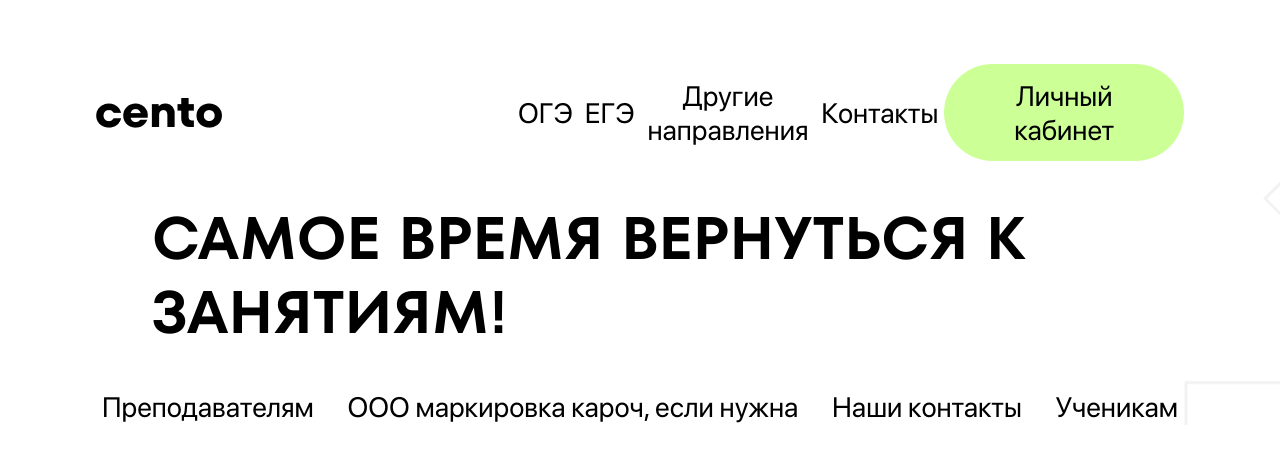
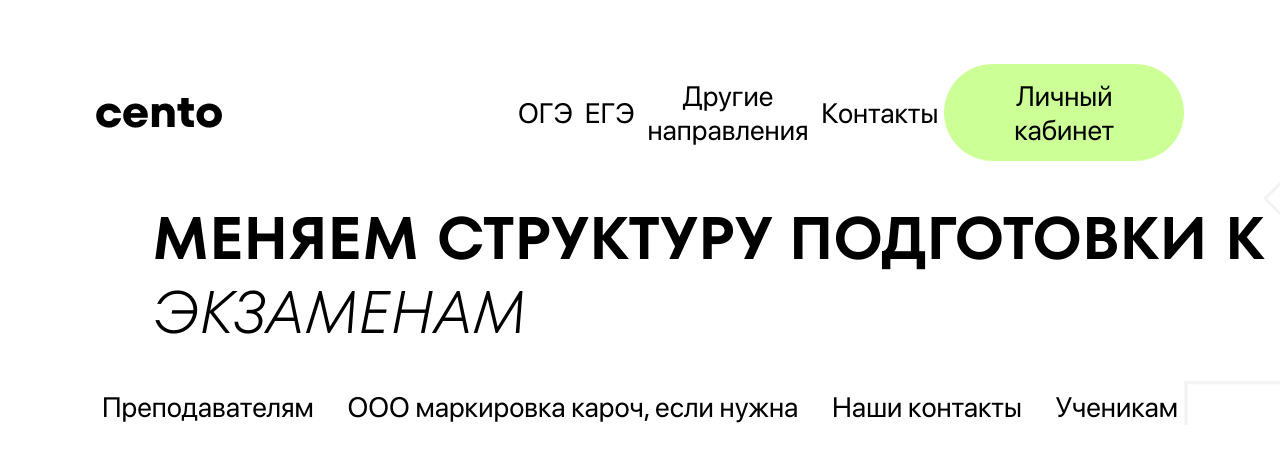
Before and after one commit to 444eBurashka/cento-front, a React (Create React App) app: page / in a window 1280 px wide. Shown: the top 464 px of the page. Built offline with nearby package versions, Linux system fonts and the light colour scheme; the HTML template or start-up script is replaced by a standard one.

Commit message:
Добавил маршуртизацию

```diff
--- a/package.json
+++ b/package.json
@@ -8,6 +8,7 @@
     "@testing-library/user-event": "^13.5.0",
     "react": "^18.3.1",
     "react-dom": "^18.3.1",
+    "react-router-dom": "^6.27.0",
     "react-scripts": "5.0.1",
     "web-vitals": "^2.1.4"
   },
--- a/src/App.js
+++ b/src/App.js
@@ -1,15 +1,16 @@
 import './App.css';
-import Header from './components/Header';
-import Main from './components/Main';
-import Footer from './components/Footer'
+import { BrowserRouter, Routes, Route } from 'react-router-dom';
+import LoginPage from './components/pages/loginPage';
+import MainPage from './components/pages/MainPage';
 
 function App() {
   return (
-    <div className="App">
-      <Header />
-      <Main />
-      <Footer />
-    </div>
+    <BrowserRouter>
+      <Routes>
+        <Route path="*" element={<MainPage />} />
+        <Route path="login" element={<LoginPage />} />
+      </Routes>
+    </BrowserRouter>
   );
 }
 
--- a/src/components/PageTitle.jsx
+++ b/src/components/PageTitle.jsx
@@ -1,5 +1,7 @@
 export default function PageTitle(props) {
     return(
-        <h1 className="PageTitle">{props.pageName}</h1>
+        <h1 className="PageTitle">
+            {props.pageName}<i className="PageTitle-italic">{props.pageNameItalic}</i>
+        </h1>
     )
 }
--- /dev/null
+++ b/src/components/pages/MainPage.jsx
@@ -0,0 +1,14 @@
+import Header from "../Header";
+import Footer from "../Footer";
+import PageTitle from "../PageTitle";
+
+
+export default function MainPage(props) {
+    return (
+        <div className="App">
+            <Header />
+            <PageTitle pageName="МЕНЯЕМ СТРУКТУРУ ПОДГОТОВКИ К " pageNameItalic="ЭКЗАМЕНАМ"/>
+            <Footer />
+        </div>
+      );
+}
--- /dev/null
+++ b/src/components/pages/loginPage.jsx
@@ -0,0 +1,14 @@
+import Header from "../Header";
+import Footer from "../Footer";
+import PageTitle from "../PageTitle";
+
+
+export default function LoginPage(props) {
+    return (
+        <div className="App">
+            <Header />
+            <PageTitle pageName="САМОЕ ВРЕМЯ ВЕРНУТЬСЯ К ЗАНЯТИЯМ!"/>
+            <Footer />
+        </div>
+      );
+}
```
Also changed, not shown: 1 other file (tests, documents, lock files or other folders).
